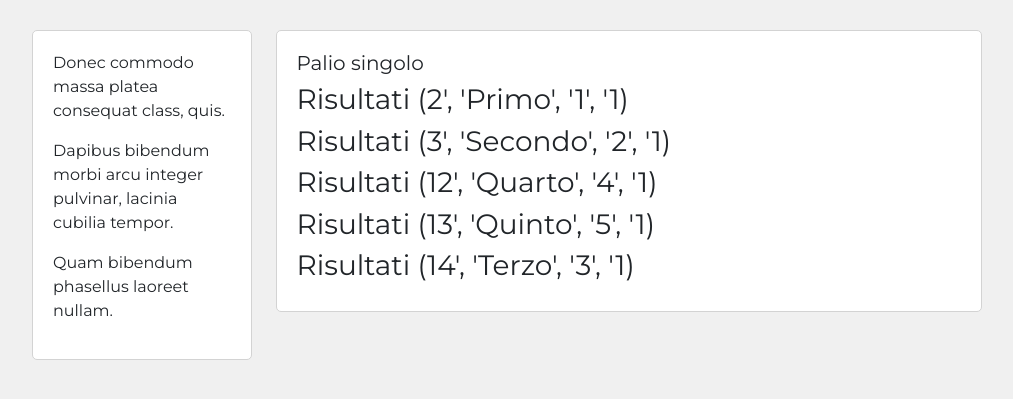
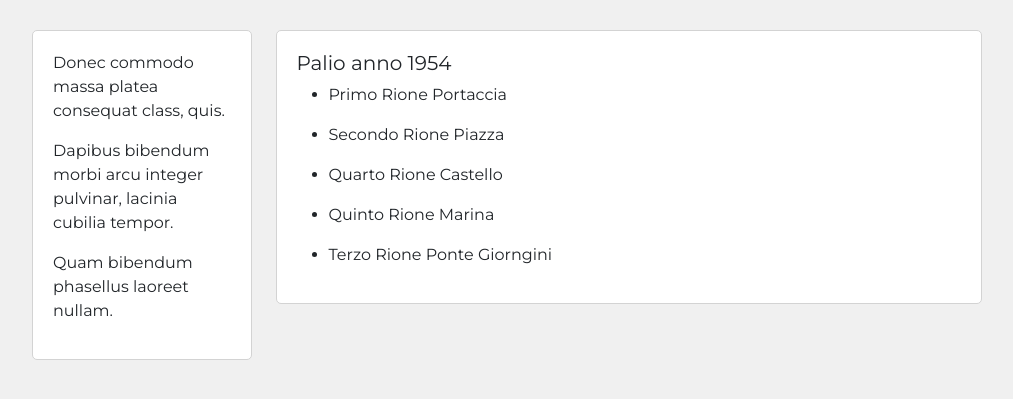
Before and after one commit to kalamaio/Palio, a Flask app: page /palio/1/singolo in a window 1280 px wide. Shown: the part 78-477 px from the top of the page, without its empty margins (133-1146 px from the left). Run offline with Flask 2, Linux system fonts and the light colour scheme; data comes from the database, SQL or seed files in the repository.

Commit message:
viuw rioni end rione all ok

```diff
--- a/blog/templates/palio_dett.html
+++ b/blog/templates/palio_dett.html
@@ -7,12 +7,15 @@
     <div class="row no-gutters">
         <div class="col-md-9 order-md-2">
         <div class="single-post-home">
-        <h5>Palio singolo</h5>
+        <h5>Palio anno {{ gara[0].gare.data.strftime ('%Y') }}</h5>
+        <ul>
         {% for g in gara %}
-            <h3>{{ g }}</h3>
+            <li>
+            <p>{{ g.posizione }} Rione {{g.rioni.rione}}</p>
+            </li>
         {% endfor%}
+        </ul>
         </div>
-
         </div>
         <div class="col-md-3 order-md-1">
             {% include 'about_snippet.html' %}
```
